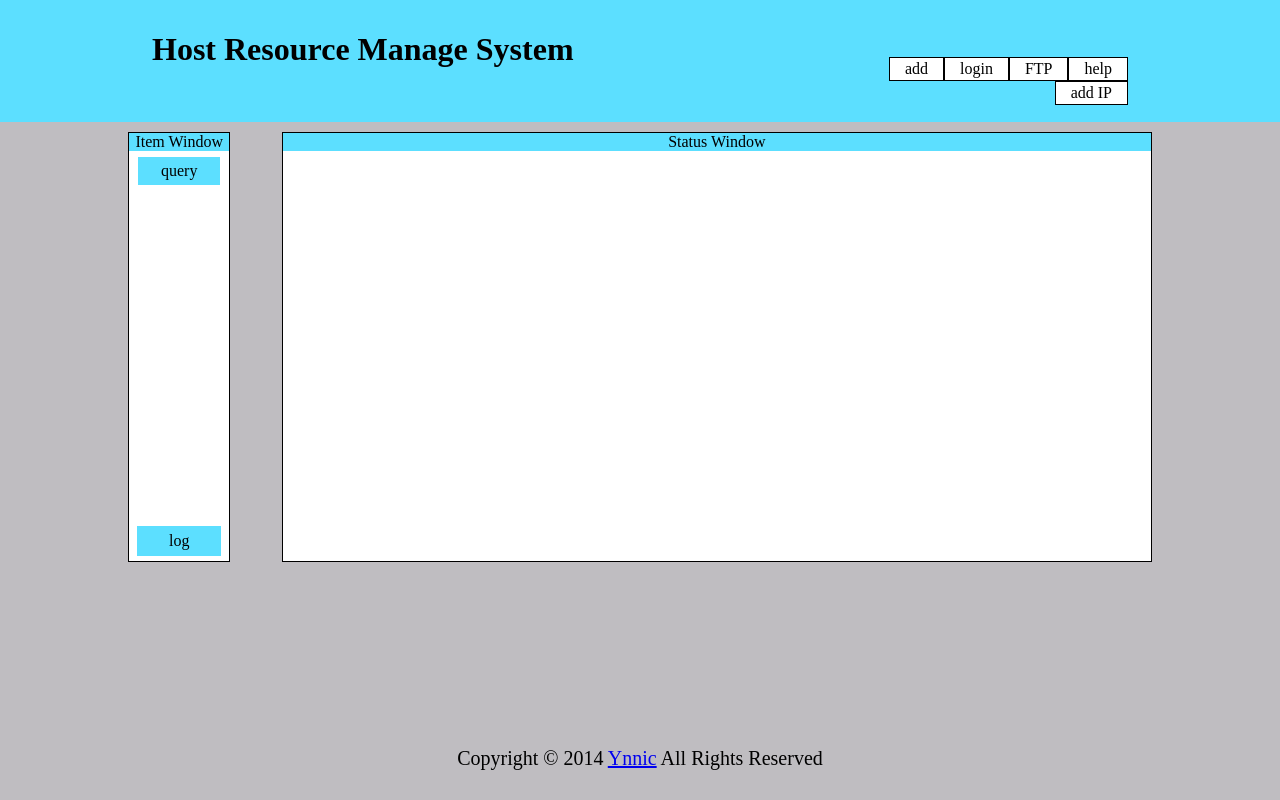
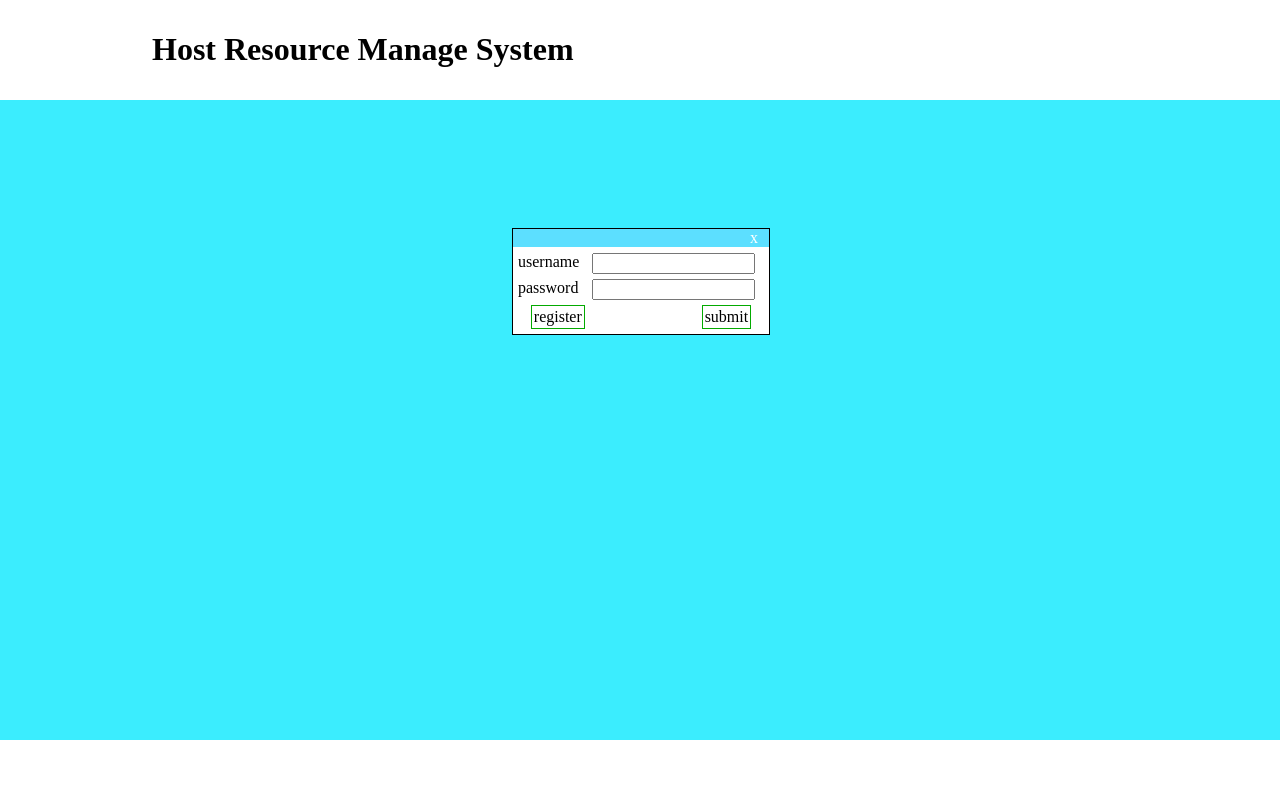
Before and after one commit to mynicolas/hrms, a Django app: page / in a window 1280 px wide. Run offline with Django 3.2, Linux system fonts and the light colour scheme; parts of the project's set-up code (start-up, migrations or seed data) failed here and were passed over.

Commit message:
添加用户认证页面，首页改成认证页面

```diff
--- a/HRMS/urls.py
+++ b/HRMS/urls.py
@@ -17,7 +17,7 @@ urlpatterns = patterns('',
 
     # Uncomment the next line to enable the admin:
     url(r'^admin/', include(admin.site.urls)),
-
-    url(r'^$', view.renderIndex),
+    url(r'^$', view.renderLogin),
+    url(r'^index/', view.renderIndex),
     url(r'^query/', include(urls)),
 )
--- a/HRMS/view.py
+++ b/HRMS/view.py
@@ -1,7 +1,14 @@
 #!/usr/bin/env python
 #-*- coding: utf-8 -*-
-from django.http import HttpResponse
+from django.http import HttpResponse, HttpResponseRedirect
 from django.shortcuts import render_to_response
+
+def renderLogin(request):
+    return render_to_response('login.html')
 
 def renderIndex(request):
     return render_to_response('index.html')
+
+def login(request):
+    if request.method == 'POST':
+        return HttpResponseRedirect('/index')
--- a/static/header.css
+++ b/static/header.css
@@ -1,5 +1,3 @@
-@import "login.css";
-
 div#header {
     height: 20%;
     padding: 10px 30px;
--- a/static/login.css
+++ b/static/login.css
@@ -1,11 +1,56 @@
-div#loginDialog {
-    position: absolute;
-    /*right: 200px;*/
-    /*top: 130px;*/
-    border: 1px solid #000000;
+html,body {
+    margin: 0;
+    padding: 0;
 }
 
-div#loginDialogClose {
+div#header {
+    height: 20%;
+    padding: 10px 30px;
+}
+
+div#header:after {
+    content: "";
+    display: block;
+    height: 0;
+    clear: both;
+}
+
+div#logo {
+    float: left;
+    margin-left: 10%;
+    width: 40%;
+}
+
+div#container {
+    position: absolute;
+    width: 100%;
+    height: 80%;
+    background-color: #3bedfe;
+}
+
+div#loginDiv {
+    position: absolute;
+    border: 1px solid #000000;
+    width: 20%;
+    margin-left: 40%;
+    margin-top: 10%;
+    margin-bottom: 5%;
+    background-color: rgb(255, 255, 255);
+}
+
+div#loginHeader {
+    background-color: #5cdfff;
+    border-bottom: 1px solid #ffffff;
+}
+
+div#loginHeader:after {
+    content: "";
+    display: block;
+    height: 0;
+    clear: both;
+}
+
+div#loginClose {
     color: #ffffff;
     float: right;
     margin: 0 5px;
@@ -13,7 +58,7 @@ div#loginDialogClose {
     text-align: center;
 }
 
-div#loginDialogClose:hover {
+div#loginClose:hover {
     color: #ff0a05;
     float: right;
     margin: 0 5px;
@@ -23,18 +68,51 @@ div#loginDialogClose:hover {
     cursor: pointer;
 }
 
-div#loginDialogHeader {
-    background-color: #5cdfff;
+div#loginSubmit, div#loginRegister {
+    padding: 2px;
+    border: 1px solid #03aa00;
 }
 
-div#loginDialogHeader:after {
+div#loginSubmit:hover, div#loginRegister:hover {
+    padding: 2px;
+    border: 1px solid #03aa00;
+    background-color: #03aa00;
+    cursor: pointer;
+}
+
+div.loginItem {
+    margin: 5px;
+}
+
+div#loginButtonDiv {
+    padding-left: 5%;
+    padding-right: 5%;
+}
+
+div.loginItem:after {
     content: '';
+    height: 0;
     display: block;
-    height: 0;
     clear: both;
 }
 
-div#loginFormDiv {
-    padding: 5px;
-    background-color: #ffffff;
+div#usernameLabel, div#usernameInputDiv, div#passwordLabel,
+div#passwordInputDiv, div#loginRegister {
+    float: left;
 }
+
+div#loginSubmit {
+    float: right;
+}
+
+div#usernameLabel, div#passwordLabel {
+    width: 30%;
+}
+
+div#usernameInputDiv, div#passwordInputDiv {
+    width: 70%;
+}
+
+input#usernameInput, input#passwordInput {
+    width: 90%;
+}
--- a/static/window.js
+++ b/static/window.js
@@ -838,12 +838,6 @@ $(document).ready(function()
         });
     }
 
-    var loginDialog = $('div#loginDialog');
-    loginDialog.hide();
-    $('div#login').click(function()
-    {
-        $('div#loginDialog').fadeIn('fast');
-    });
     var helpDialog = $('div#helpDialog');
     helpDialog.hide();
     $('div#help').click(function()
--- a/templates/header.html
+++ b/templates/header.html
@@ -6,24 +6,8 @@
         <div id="toolbar">
             <div class="toolItem" id="help">help</div>
             <div class="toolItem" id="ftp">FTP</div>
-            <div class="toolItem" id="login">login</div>
             <div class="toolItem" id="add">add</div>
             <div class="toolItem" id="addIp">add IP</div>
-        </div>
-        <div id="loginDialog">
-            <div id="loginDialogHeader">
-                <div id="loginDialogClose">x</div>
-            </div>
-            <div id="loginFormDiv">
-                <form method="post" action="/query/login">
-                    username:
-                    <input type="text"/>
-                    </br>
-                    password:
-                    <input type="password"/>
-                    <button type="submit">login</button>
-                </form>
-            </div>
         </div>
         <div id="helpDialog">
             <div id="helpDialogHeader">
--- a/templates/index.html
+++ b/templates/index.html
@@ -3,13 +3,13 @@
 <head lang="en">
     <meta charset="UTF-8">
     <title>Host Resource Manage System</title>
-    <link rel="stylesheet" href="/static/index.css">
-    <link rel="stylesheet" href="/static/jquery-ui/jquery-ui.css">
-    <link rel="stylesheet" href="/static/jquery-ui/jquery-ui.min.css">
-    <link rel="stylesheet" href="/static/jquery-ui/jquery-ui.structure.css">
-    <link rel="stylesheet" href="/static/jquery-ui/jquery-ui.structure.min.css">
-    <link rel="stylesheet" href="/static/jquery-ui/jquery-ui.theme.css">
-    <link rel="stylesheet" href="/static/jquery-ui/jquery-ui.theme.min.css">
+    <link rel="stylesheet" href="/static/index.css"/>
+    <link rel="stylesheet" href="/static/jquery-ui/jquery-ui.css"/>
+    <link rel="stylesheet" href="/static/jquery-ui/jquery-ui.min.css"/>
+    <link rel="stylesheet" href="/static/jquery-ui/jquery-ui.structure.css"/>
+    <link rel="stylesheet" href="/static/jquery-ui/jquery-ui.structure.min.css"/>
+    <link rel="stylesheet" href="/static/jquery-ui/jquery-ui.theme.css"/>
+    <link rel="stylesheet" href="/static/jquery-ui/jquery-ui.theme.min.css"/>
     <script type="text/javascript" src="/static/jquery.js"></script>
     <script type="application/javascript" src="/static/header.js"></script>
     <script type="application/javascript" src="/static/window.js"></script>
--- /dev/null
+++ b/templates/login.html
@@ -0,0 +1,40 @@
+<!DOCTYPE html>
+<html>
+<head lang="en">
+    <meta charset="UTF-8">
+    <title>login...</title>
+    <link rel="stylesheet" href="/static/login.css"/>
+    <script type="text/javascript" src="/static/jquery.js"></script>
+    <script type="application/javascript" src="/static/login.js"></script>
+</head>
+<body>
+    <div id="header">
+        <div id="logo">
+            <h1>Host Resource Manage System</h1>
+        </div>
+    </div>
+    <div id='container'>
+        <div id='loginDiv'>
+            <div id="loginHeader">
+                <div id="loginClose">x</div>
+            </div>
+            <div class='loginItem' id='usernameDiv'>
+                <div id='usernameLabel'>username</div>
+                <div id="usernameInputDiv">
+                    <input id="usernameInput"/>
+                </div>
+            </div>
+            <div class="loginItem" id="passwordDiv">
+                <div id="passwordLabel">password</div>
+                <div id="passwordInputDiv">
+                    <input id="passwordInput"/>
+                </div>
+            </div>
+            <div class="loginItem" id="loginButtonDiv">
+                <div id="loginRegister">register</div>
+                <div id="loginSubmit">submit</div>
+            </div>
+        </div>
+    </div>
+</body>
+</html>
```
Also changed, not shown: static/login.js (added), 5 other files.
